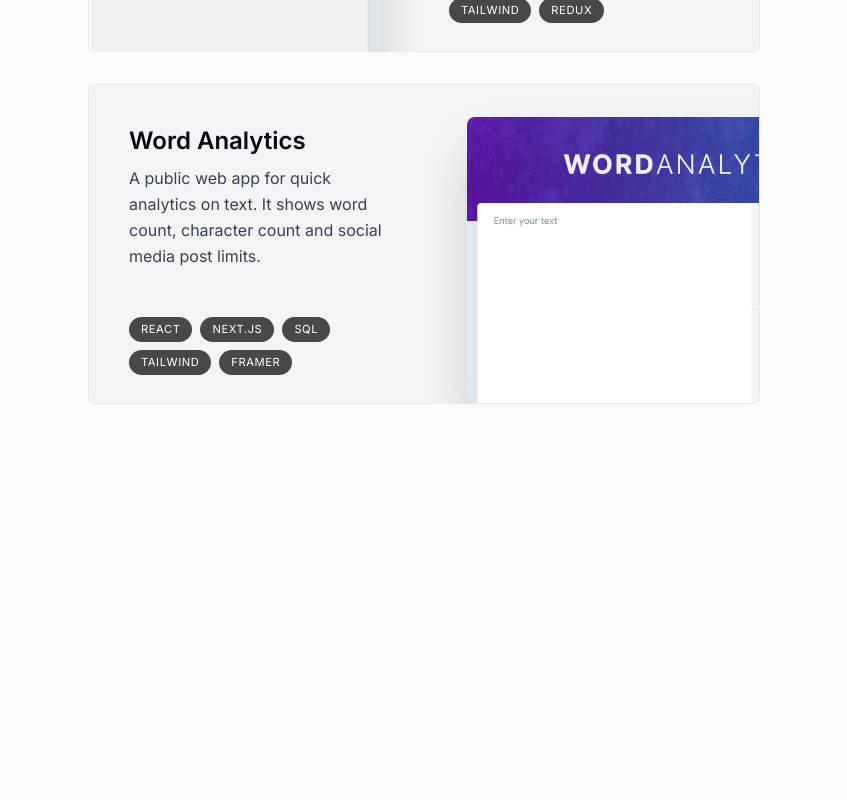
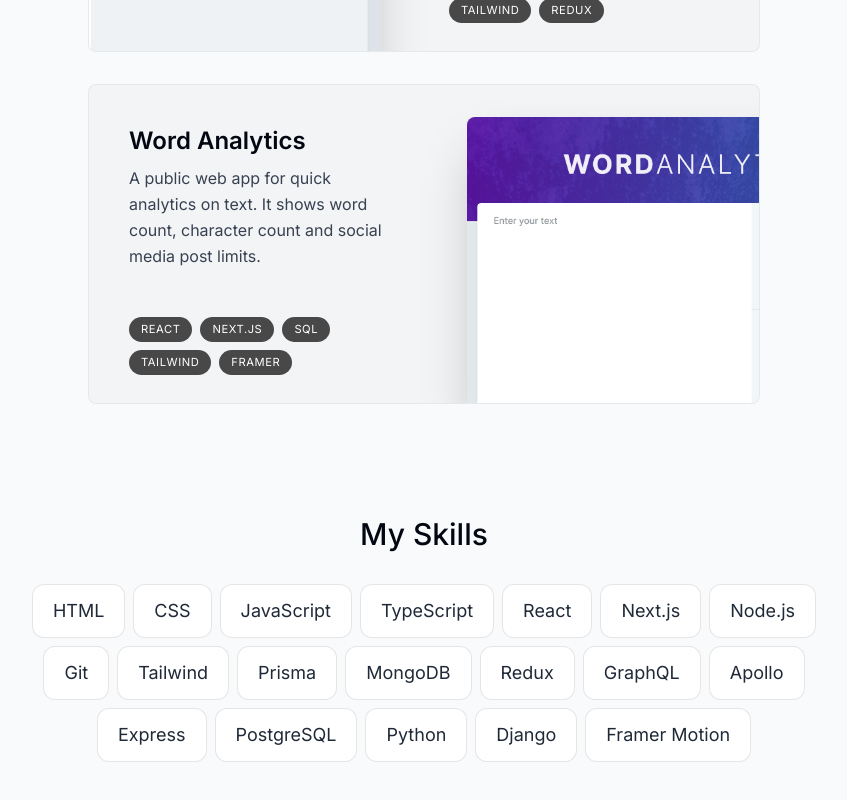
Before and after one commit to dlfjohnson/portfolio, a Next.js app: page / in a window 1280 px wide. Shown: the part 1986-2786 px from the top of the page, without its empty margins (216-1063 px from the left). Built offline with nearby package versions, Linux system fonts and the light colour scheme.

Commit message:
feat: add skills section

```diff
--- a/app/page.tsx
+++ b/app/page.tsx
@@ -2,6 +2,7 @@
 import Intro from "@/components/intro";
 import Projects from "@/components/projects";
 import SectionDivider from "@/components/section-divider";
+import Skills from "@/components/skills";
 
 export default function Home() {
   return (
@@ -10,6 +11,7 @@
       <SectionDivider />
       <About />
       <Projects />
+      <Skills />
     </main>
   );
 }
--- a/components/projects.tsx
+++ b/components/projects.tsx
@@ -10,7 +10,7 @@
   const { ref } = useSectionInView("Projects", 0.5);
 
   return (
-    <section ref={ref} id="projects" className="scroll-mt-28">
+    <section ref={ref} id="projects" className="scroll-mt-28 mb-28">
       <SectionHeading>MyProjects</SectionHeading>
       <div>
         {
--- /dev/null
+++ b/components/skills.tsx
@@ -0,0 +1,48 @@
+"use client";
+
+import React from 'react'
+import SectionHeading from './section-heading';
+import { skillsData } from '@/lib/data';
+import { useSectionInView } from '@/lib/hooks';
+import { motion } from 'framer-motion';
+
+const fadeInAnimationVariants = {
+  initial: {
+    opacity: 0,
+    y: 100
+  },
+  animate: (index: number) => ({
+    opacity: 1,
+    y: 0,
+    transition: {
+      delay: 0.05 * index,
+    }
+  })
+};
+
+export default function Skills() {
+  const { ref } = useSectionInView("Skills");
+
+  return (
+    <section ref={ref} className="mb-28 max-w-[53rem] scroll-mt-28 text-center sm:mb-40">
+      <SectionHeading>My Skills</SectionHeading>
+      <ul className="flex flex-wrap justify-center gap-2 text-lg text-gray-800">
+        {
+          skillsData.map((skill, index) => (
+            <motion.li
+              key={index}
+              variants={fadeInAnimationVariants}
+              initial="initial"
+              whileInView="animate"
+              viewport={{
+                once: true
+              }}
+              custom={index}
+              className="bg-white border border-black/[0.1] rounded-xl px-5 py-3"
+            >{skill}</motion.li>
+          ))
+        }
+      </ul>
+    </section>
+  );
+}
```
